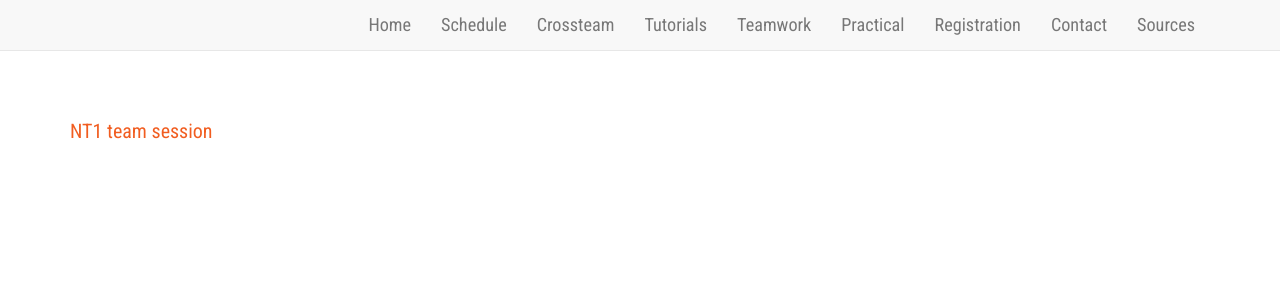
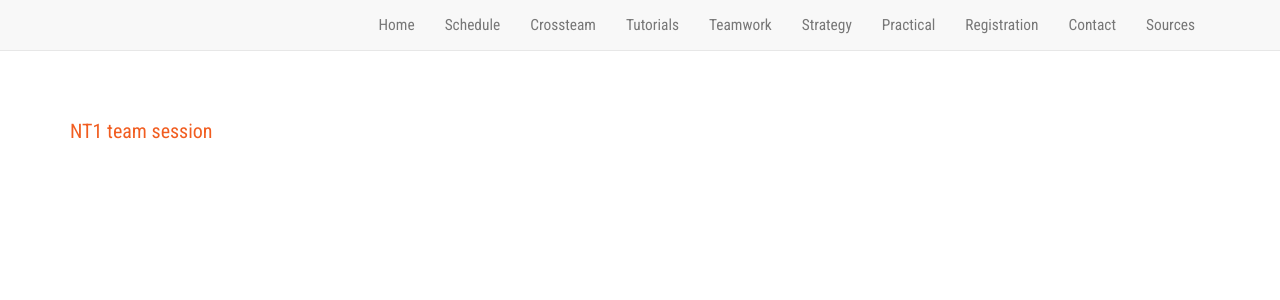
Before and after one commit to neicnordic/ahm18.neic.nordforsk.org, a Jekyll site: the page built from nt1.md, in a window 1280 px wide. Shown: the top 300 px of the page. Built offline with Jekyll 4.4.1, drawn with Linux system fonts in a browser that asks for light colours; nearby versions of some CDN libraries; our own code applies the rules of GitHub Pages for plain Markdown files.

Commit message:
Added page for strategy session and adjusted font size for navigation.

```diff
--- a/_data/nav.yml
+++ b/_data/nav.yml
@@ -9,6 +9,8 @@ main:
     text: 'Tutorials'
   - url: '/teamwork/'
     text: 'Teamwork'
+  - url: '/strategy'
+    text: 'Strategy'
   - url: '/practical/'
     text: 'Practical'
   - url: '/registration/'
--- a/assets/css/style.css
+++ b/assets/css/style.css
@@ -122,11 +122,7 @@ a:link {
 .frontpage {
 margin-left: 10%;
 }
-h2.frontpage{
-font-size:10px;
-}
-
 
 .nav a{
-font-size: 1.3em !important;
+font-size: 1.1em;
 }
```
Also changed, not shown: strategy.md (added, +6 -0 lines).
